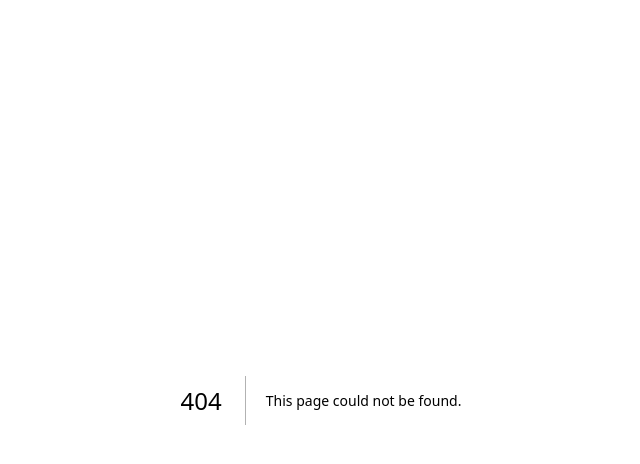
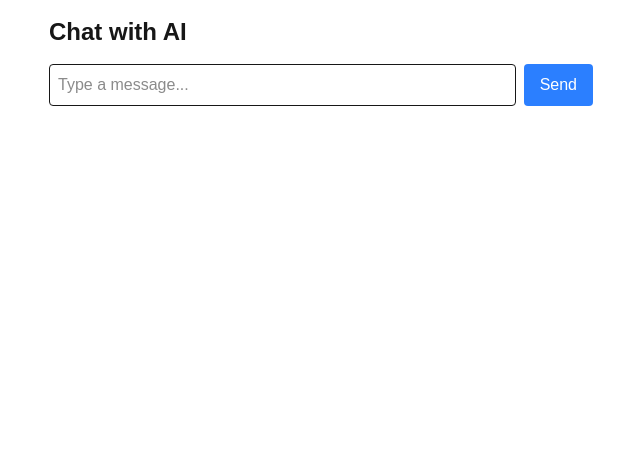
Before and after one commit to Alex111hub/HyperAI, a Next.js app: page /chat in a window 1280 px wide. Before the commit this address had no page. Shown: the top 464 px of the page, without its empty margins (319-959 px from the left). Built offline with nearby package versions, Linux system fonts and the light colour scheme.

Commit message:
Initial commit

```diff
--- /dev/null
+++ b/src/app/api/chat/route.ts
@@ -0,0 +1,18 @@
+import { NextRequest, NextResponse } from 'next/server';
+import OpenAI from 'openai';
+import 'dotenv/config';
+
+const openai = new OpenAI({
+  apiKey: process.env.OPENAI_API_KEY,
+});
+
+export async function POST(req: NextRequest) {
+  const { message } = await req.json();
+
+  const chatCompletion = await openai.chat.completions.create({
+    messages: [{ role: 'user', content: message }],
+    model: 'gpt-3.5-turbo', // or gpt-4 if you prefer
+  });
+
+  return NextResponse.json({ reply: chatCompletion.choices[0].message.content });
+}
--- /dev/null
+++ b/src/app/chat/chat.tsx
@@ -0,0 +1,48 @@
+'use client';
+import { useState } from 'react';
+
+export default function Chat() {
+  const [messages, setMessages] = useState([]);
+  const [input, setInput] = useState('');
+
+  async function sendMessage() {
+    if (!input.trim()) return;
+    const newMessage = { role: 'user', content: input };
+    setMessages((prev) => [...prev, newMessage]);
+
+    const res = await fetch('/api/chat', {
+      method: 'POST',
+      headers: { 'Content-Type': 'application/json' },
+      body: JSON.stringify({ message: input }),
+    });
+
+    const data = await res.json();
+    setMessages((prev) => [...prev, { role: 'assistant', content: data.reply }]);
+    setInput('');
+  }
+
+  return (
+    <div className="p-4 max-w-xl mx-auto">
+      <h1 className="text-2xl font-bold mb-4">Chat with AI</h1>
+      <div className="space-y-2">
+        {messages.map((msg, i) => (
+          <div key={i} className={msg.role === 'user' ? 'text-right' : 'text-left'}>
+            <span className={`px-2 py-1 rounded inline-block ${msg.role === 'user' ? 'bg-blue-500' : 'bg-green-500'} text-white`}>{msg.content}</span>
+
+          </div>
+        ))}
+      </div>
+      <div className="mt-4 flex">
+        <input
+          value={input}
+          onChange={(e) => setInput(e.target.value)}
+          className="border rounded p-2 flex-1"
+          placeholder="Type a message..."
+        />
+        <button onClick={sendMessage} className="ml-2 px-4 py-2 bg-blue-500 text-white rounded">
+          Send
+        </button>
+      </div>
+    </div>
+  );
+}
--- /dev/null
+++ b/src/app/chat/page.tsx
@@ -0,0 +1,5 @@
+import Chat from './chat';
+
+export default function ChatPage() {
+  return <Chat />;
+}
--- /dev/null
+++ b/src/app/test-ai.ts
@@ -0,0 +1,18 @@
+import 'dotenv/config';
+import OpenAI from "openai";
+
+const openai = new OpenAI({
+  apiKey: process.env.OPENAI_API_KEY, // Make sure you have this in your .env file
+});
+
+async function main() {
+  const chatCompletion = await openai.chat.completions.create({
+    messages: [{ role: "user", content: "Say this is a test" }],
+    model: "gpt-3.5-turbo",
+
+  });
+
+  console.log(chatCompletion.choices[0].message.content);
+}
+
+main();
```
Also changed, not shown: package.json (+9 -6 lines), 1 other file (tests, documents, lock files or other folders).
